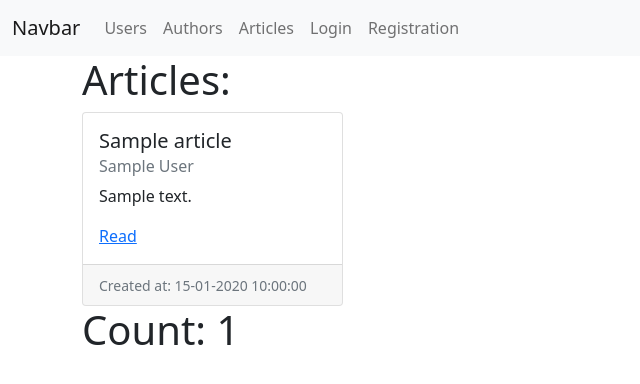
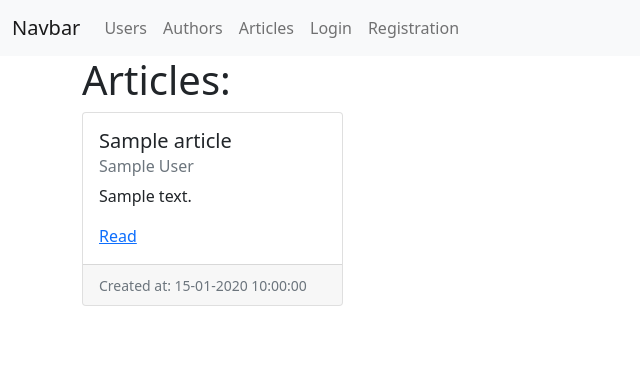
Before and after one commit to alexkifor/GB-flask, a Flask app: template blog/templates/articles/list.html in a window 1280 px wide. Shown: the top 384 px of the page, without its empty margins (0-640 px from the left). Run offline with Flask 2, Linux system fonts and the light colour scheme; tables that the repository leaves empty hold one stand-in row (values such as "Sample post"); the template is opened without the code that fills it: values that come from a table or form of the project are taken from there, most other values are stand-ins (such as "Sample title", 1, 10 or a date in 2020); parts of the project's set-up code (start-up, migrations or seed data) failed here and were passed over; some libraries are stand-ins or nearby versions.

Commit message:
change article/views

```diff
--- a/blog/article/views.py
+++ b/blog/article/views.py
@@ -21,7 +21,7 @@ def article_list():
     return render_template(
         'articles/list.html',
         articles=articles,
-        count_articles=count_articles['count'],
+        # count_articles=count_articles['count'],
      )
 
 
--- a/blog/templates/articles/list.html
+++ b/blog/templates/articles/list.html
@@ -27,7 +27,4 @@
             </div>
         {% endfor %}
     </div>
-    <div class="row">
-        <h1>Count: {{ count_articles }}</h1>
-    </div>
 {% endblock %}
```
